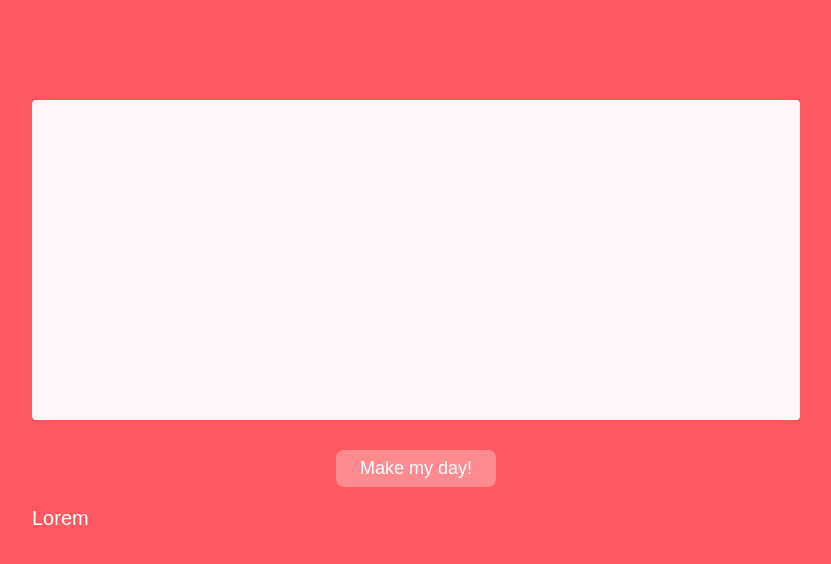
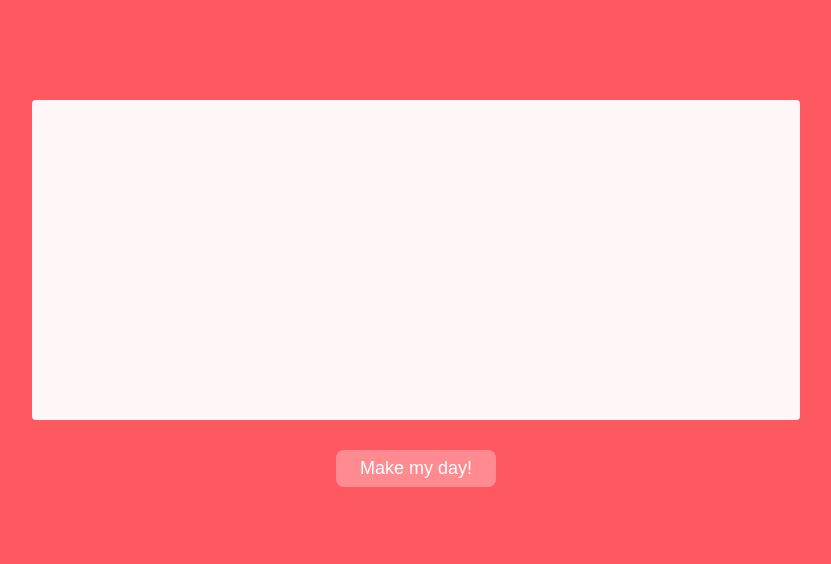
Before and after one commit to kwartalex/capstone-project, a React (Create React App) app: page / in a window 1280 px wide. Shown: the top 564 px of the page, without its empty margins (224-1055 px from the left). Built offline with nearby package versions, Linux system fonts and the light colour scheme.

Commit message:
Add map logic to display user input

```diff
--- a/package.json
+++ b/package.json
@@ -6,6 +6,7 @@
     "@testing-library/jest-dom": "^4.2.4",
     "@testing-library/react": "^9.5.0",
     "@testing-library/user-event": "^7.2.1",
+    "local-storage": "^2.0.0",
     "react": "^16.13.1",
     "react-dom": "^16.13.1",
     "react-scripts": "3.4.1",
--- a/src/App.js
+++ b/src/App.js
@@ -1,12 +1,19 @@
-import React from 'react'
+import React, { useState } from 'react'
 import CreateEntry from './CreateEntry'
 import EntriesAll from './EntriesAll'
 
 export default function App () {
+
+    const [entries, setEntries] = useState([])
+
     return (
         <>
-        <CreateEntry/>
-        <EntriesAll/>
+        <CreateEntry savedEntries = {handleEntries}/>
+        <EntriesAll entries = {entries}/>
         </>
     )
+
+    function handleEntries (entry) {
+        setEntries([entry])
+    }
 }
--- a/src/CreateEntry.js
+++ b/src/CreateEntry.js
@@ -2,28 +2,29 @@ import React, { useState } from 'react'
 import styled from 'styled-components/macro'
 import Button from './Button'
 
-export default function CreateEntry ({ addData }) {
+export default function CreateEntry ({ savedEntries }) {
+
     const [entry, setEntry] = useState('')
 
     return (
         <section>
-            <form onSubmit={handleSubmit}>
+            <form onSubmit={(event) => {handleSubmit(event, entry)}}>
                 <InputStyled
                 type="text"
                 name="entry"
-                value={entry}
+                //value={entry}
                 onChange={(event) => setEntry(event.target.value)}
-                />
+                />{console.log(entry)}
                 <Button/>
             </form>
         </section>
     )
-    function handleSubmit(event) {
+
+    function handleSubmit(event, entry) {
         event.preventDefault()
-        addData(entry)
-        setEntry('')
+        savedEntries(entry)
+        //setEntry('')
       }
-
 }
 
 const InputStyled = styled.input`
--- a/src/EntriesAll.js
+++ b/src/EntriesAll.js
@@ -1,12 +1,15 @@
 import React from 'react'
 import styled from 'styled-components/macro'
 
-export default function EntriesAll () {
+export default function EntriesAll ({entries}) {
     return (
-
-        <section>
-               <EntryStyled>Lorem</EntryStyled>
-        </section>
+        <ul>
+            {entries && entries.map((entry) => (
+                <li key={entry.name}>
+                   <EntryStyled>{entry}</EntryStyled>
+                </li>
+            ))}
+        </ul>
     )
 }
 
```
Also changed, not shown: 1 other file (tests, documents, lock files or other folders).
